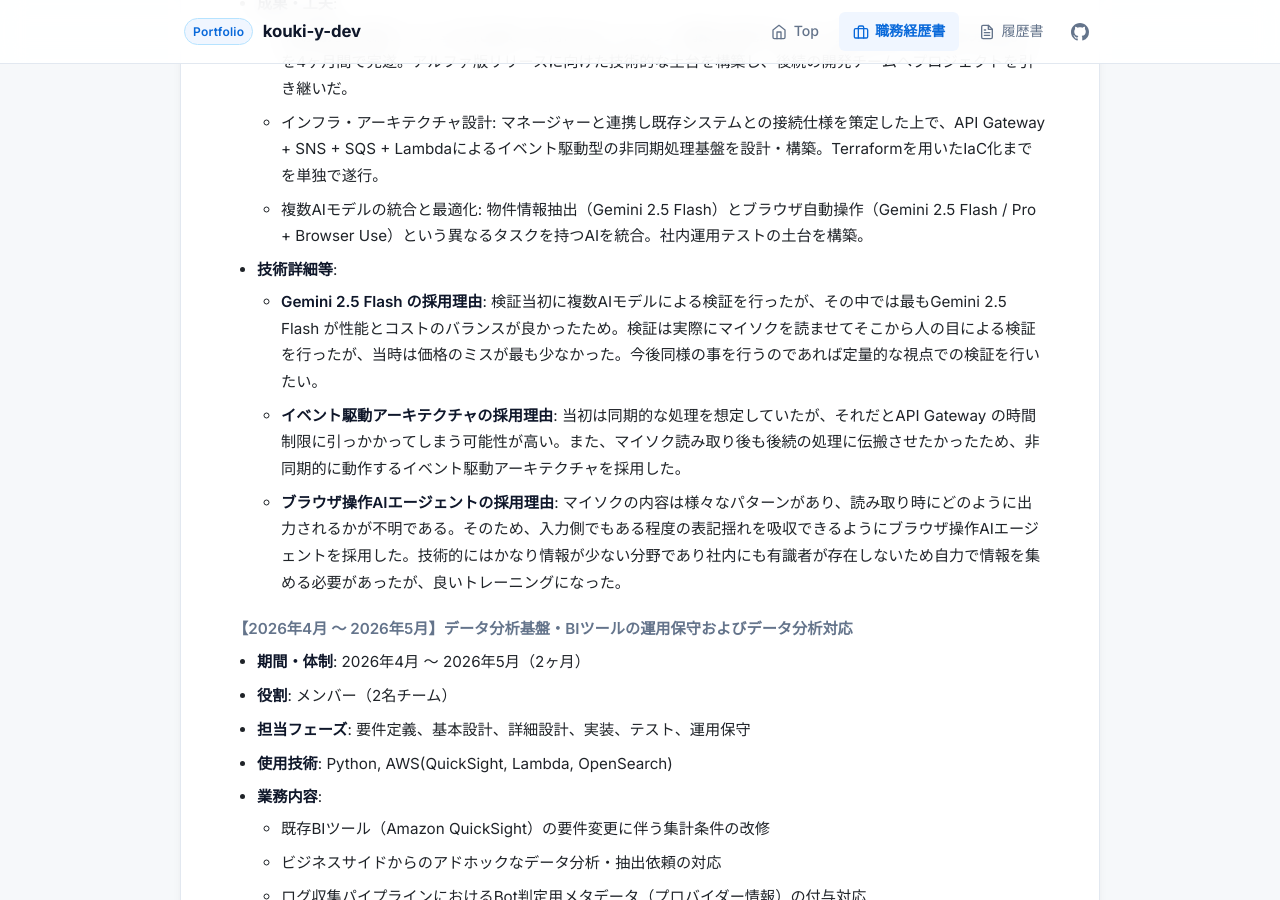
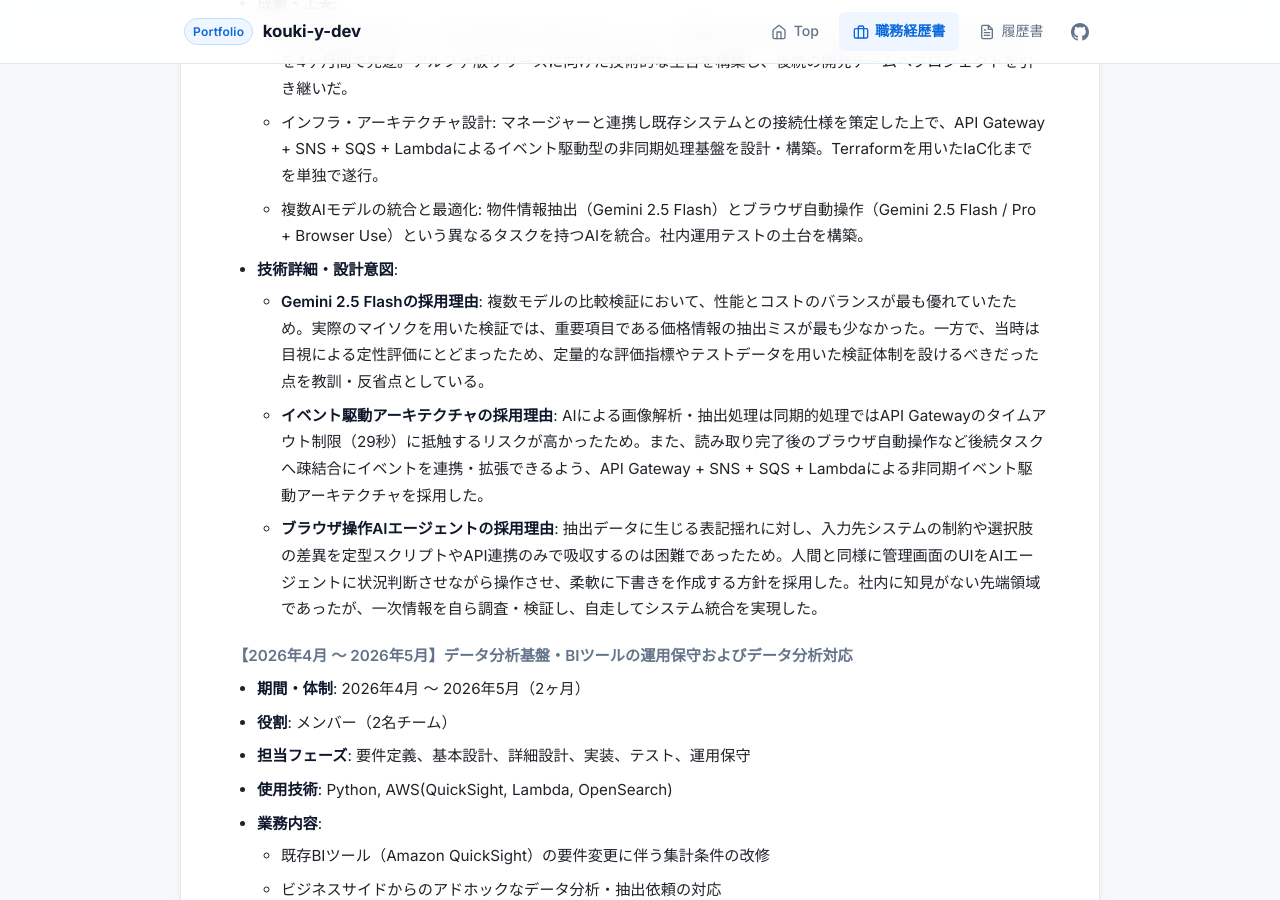
Before and after one commit to kouki-y-dev/about-me, a Jekyll site: the page built from docs/resume.md, in a window 1280 px wide and 900 px high, scrolled down 8475 px. Built offline with Jekyll 4.4.1, drawn with Linux system fonts in a browser that asks for light colours; our own code applies the rules of GitHub Pages for plain Markdown files; some of the changed text lies outside the part shown.

Commit message:
fix: AI添削

```diff
--- a/docs/resume.md
+++ b/docs/resume.md
@@ -146,10 +146,10 @@
   - データ更新工数の完全撤廃（1日→0日）: S3+Glue+Athena+QuickSightの構成により、データソースの更新からBIへの反映までを完全自動化。エンジニアの定期作業工数を100%削減。
   - データアクセスの劇的な高速化: 数分を要していたExcelでのデータ閲覧を、BIツールへの移行により秒単位で操作・分析可能な環境へ改善。
   - ユーザー中心設計による活用促進: 営業部およびサポート担当者計8名への直接ヒアリングに基づき、現場が必要とする指標を可視化。データに基づいた意思決定を支援する基盤を提供。
-  - この頃より、データチーム内でPython上の型定義がある程度使い回されることが多くなってきたことに気が付き、チーム内で共通で使えるライブラリをCodeArtifactで管理する仕組みを構築した。
-- **技術詳細等**:
-  - **QuickSightの選定理由**: データ基盤をAWS上で構築しているため、AWSのデータソースと非常に親和性が高い。また、PDFエクスポートやデータの高速ローディングも可能。コスト面も抑えられるため非機能要件的にも適していたため採用。
-  - **ヒアリングの体制**: 最初は営業マネージャーとのやり取りから始まり、利用者目線の意見を頂きながら試作品の開発を始めた。その後、現場のメンバーにもヒアリングを行い、現在は改善を行いながら継続的に運用している。
+  - チーム共通ライブラリの整備と管理基盤構築: データチーム内でPythonの共通型定義やユーティリティコードの再利用需要が高まっていたことを受け、共通ライブラリを設計し、AWS CodeArtifactでプライベートパッケージとして一元管理・共有する仕組みを構築。開発効率とコードの再利用性を向上させた。
+- **技術詳細・設計意図**:
+  - **QuickSightの選定理由**: AWSネイティブなデータ分析基盤との親和性が極めて高いこと、PDFエクスポートやSPICEによる高速ローディングに対応していること、およびコスト効率の高さから採用。
+  - **ヒアリング・推進体制**: 当初は営業マネージャーへのヒアリングを通じて利用実態とニーズを把握し、プロトタイプを開発。その後、現場メンバー（営業・サポート担当）にも対象を広げてフィードバックを収集し、継続的な改善と実務への定着化を図った。
 
 #### 【2024年12月 〜 2025年3月】物件広告の予算履歴APIおよびログ基盤の開発
 - **期間・体制**: 2024年12月 〜 2025年3月（4ヶ月）
@@ -181,9 +181,9 @@
   - ハイブリッドデータパイプラインによる柔軟なアクセス: CloudWatch Logs Subscription filterとLambdaを活用し、S3+Glue+Athena（日次バッチ・詳細分析用）とDynamoDB（緊急調査・将来的なAPI連携用のリアルタイムデータソース）へログを適切にルーティングする基盤を構築。
   - IaCとCI/CDの整備: Terraformによるインフラのコード管理と、GitHub Actionsを用いたCI/CDパイプラインを構築。今後複数のAIサービスログが同居してもスケールしやすく、保守性の高い開発環境を整備。
   - データ起点のビジネス貢献: 構築した基盤により、機能の無料公開時（最大約300件/日）から有料化時（約50件/日）への利用動向の変化など、ビジネスの意思決定に必要な指標の可視化を実現。
-- **技術詳細等**:
-  - **Subscription Filterの採用理由**: アプリケーション側の開発チームからの要望で、あまりログを流すためのロジックを増やしたくないという要望があり、CloudWatch LogsのSubscription Filterを活用することでアプリケーション側の改修を最小限に抑えた。
-  - **その後の分析利用**: Redash上で閲覧できるデータを提供する事により、マーケティングサイドやビジネスサイドの意思決定をサポートした。例えば、まだAIサービスを1度も利用していない業者にはアタックを仕掛けたり、逆に頻繁に利用してくれる業者に対してはアップセルの提案を行う用促したり等の施策の材料を提供。
+- **技術詳細・設計意図**:
+  - **Subscription Filterの採用理由**: アプリケーション側の開発チームからログ送信ロジックの追加を抑えたい要望があったため、CloudWatch LogsのSubscription Filterを活用。アプリケーション側の改修を最小限に抑えつつログ収集基盤へ連携する構成を採用した。
+  - **分析データのビジネス活用**: Redash上で可視化データを提供することにより、マーケティング・ビジネスサイドの意思決定を支援。例えば、AIサービス未利用の不動産事業者への利用促進アプローチや、高頻度利用事業者へのアップセル提案といった営業・マーケティング施策の判断材料を提供した。
 
 #### 【2025年9月 〜 2025年12月】不動産物件登録自動化システムの初期開発
 - **期間・体制**: 2025年9月 〜 2025年12月（4ヶ月）
@@ -200,10 +200,10 @@
   - 初期開発と後続チームへの引き継ぎ: 社内にAIエージェント構築の知見がない中、技術選定から第1版の完成までを4ヶ月間で完遂。アルファ版リリースに向けた技術的な土台を構築し、後続の開発チームへプロジェクトを引き継いだ。
   - インフラ・アーキテクチャ設計: マネージャーと連携し既存システムとの接続仕様を策定した上で、API Gateway + SNS + SQS + Lambdaによるイベント駆動型の非同期処理基盤を設計・構築。Terraformを用いたIaC化までを単独で遂行。
   - 複数AIモデルの統合と最適化: 物件情報抽出（Gemini 2.5 Flash）とブラウザ自動操作（Gemini 2.5 Flash / Pro + Browser Use）という異なるタスクを持つAIを統合。社内運用テストの土台を構築。
-- **技術詳細等**:
-  - **Gemini 2.5 Flash の採用理由**: 検証当初に複数AIモデルによる検証を行ったが、その中では最もGemini 2.5 Flash が性能とコストのバランスが良かったため。検証は実際にマイソクを読ませてそこから人の目による検証を行ったが、当時は価格のミスが最も少なかった。今後同様の事を行うのであれば定量的な視点での検証を行いたい。
-  - **イベント駆動アーキテクチャの採用理由**: 当初は同期的な処理を想定していたが、それだとAPI Gateway の時間制限に引っかかってしまう可能性が高い。また、マイソク読み取り後も後続の処理に伝搬させたかったため、非同期的に動作するイベント駆動アーキテクチャを採用した。
-  - **ブラウザ操作AIエージェントの採用理由**: マイソクの内容は様々なパターンがあり、読み取り時にどのように出力されるかが不明である。そのため、入力側でもある程度の表記揺れを吸収できるようにブラウザ操作AIエージェントを採用した。技術的にはかなり情報が少ない分野であり社内にも有識者が存在しないため自力で情報を集める必要があったが、良いトレーニングになった。
+- **技術詳細・設計意図**:
+  - **Gemini 2.5 Flashの採用理由**: 複数モデルの比較検証において、性能とコストのバランスが最も優れていたため。実際のマイソクを用いた検証では、重要項目である価格情報の抽出ミスが最も少なかった。一方で、当時は目視による定性評価にとどまったため、定量的な評価指標やテストデータを用いた検証体制を設けるべきだった点を教訓・反省点としている。
+  - **イベント駆動アーキテクチャの採用理由**: AIによる画像解析・抽出処理は同期的処理ではAPI Gatewayのタイムアウト制限（29秒）に抵触するリスクが高かったため。また、読み取り完了後のブラウザ自動操作など後続タスクへ疎結合にイベントを連携・拡張できるよう、API Gateway + SNS + SQS + Lambdaによる非同期イベント駆動アーキテクチャを採用した。
+  - **ブラウザ操作AIエージェントの採用理由**: 抽出データに生じる表記揺れに対し、入力先システムの制約や選択肢の差異を定型スクリプトやAPI連携のみで吸収するのは困難であったため。人間と同様に管理画面のUIをAIエージェントに状況判断させながら操作させ、柔軟に下書きを作成する方針を採用した。社内に知見がない先端領域であったが、一次情報を自ら調査・検証し、自走してシステム統合を実現した。
 
 #### 【2026年4月 〜 2026年5月】データ分析基盤・BIツールの運用保守およびデータ分析対応
 - **期間・体制**: 2026年4月 〜 2026年5月（2ヶ月）
```
